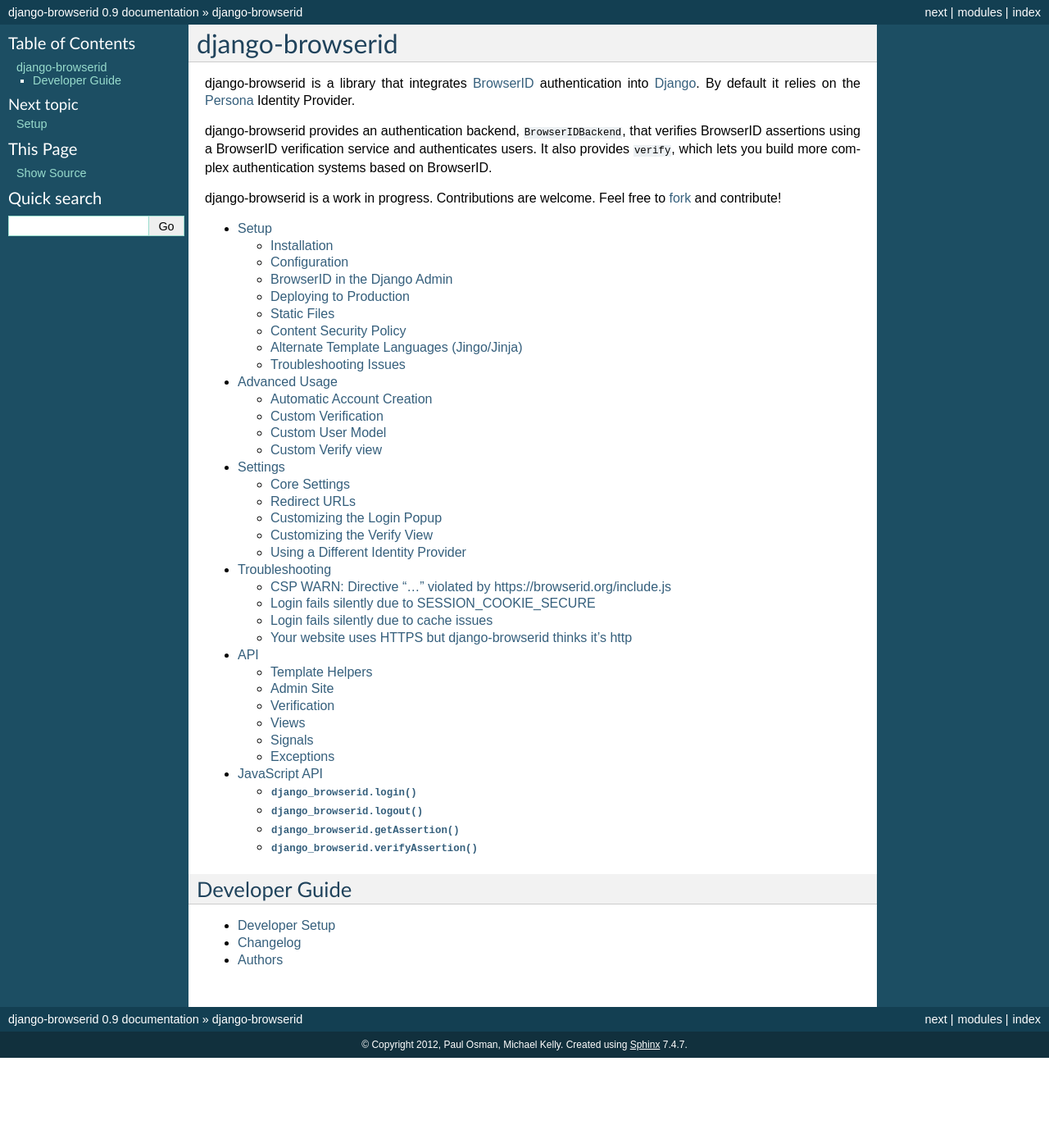
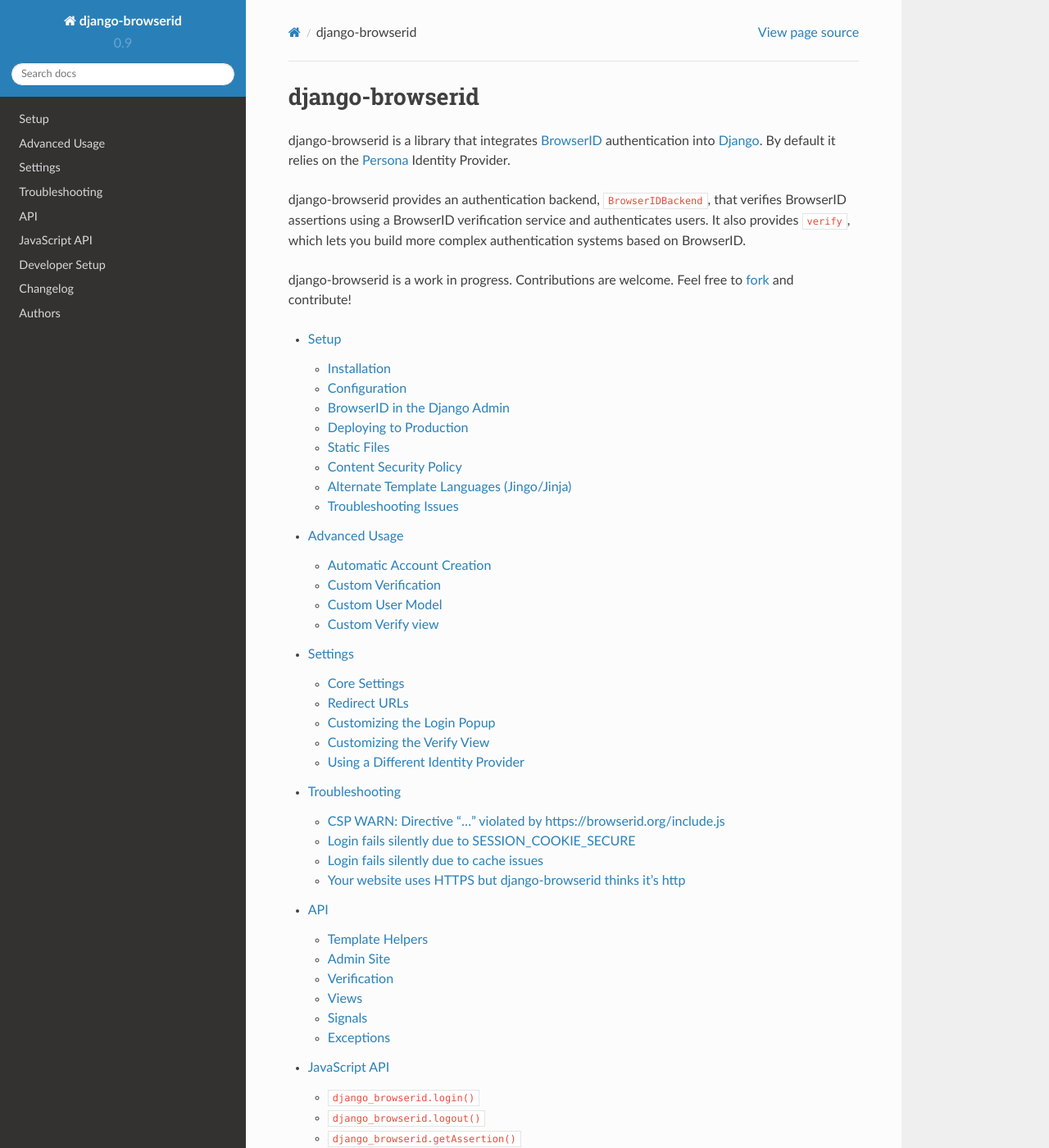
Before and after one commit to mozilla/django-browserid, a Sphinx documentation site: the page built from docs/index.rst, in a window 1280 px wide and 1400 px high. Shown: the whole window at 82% size. Built offline with Sphinx 7.4.7 and the Read the Docs theme 2.0.0, drawn with Linux system fonts in a browser that asks for light colours; some of the changed text lies outside the part shown.

Commit message:
Use ReadTheDocs' custom theme when building docs locally.

```diff
--- a/docs/conf.py
+++ b/docs/conf.py
@@ -10,7 +10,6 @@
 #
 # All configuration values have a default; values that are commented out
 # serve to show the default.
-
 import sys, os
 
 # If extensions (or modules to document with autodoc) are in another directory,
@@ -101,9 +100,19 @@ autodoc_member_order = 'bysource'
 
 # -- Options for HTML output ---------------------------------------------------
 
+# Use ReadTheDocs theme locally, but not when built on RTD itself. RTD
+# will be confused if we specify the custom theme there.
+on_rtd = os.environ.get('READTHEDOCS', None) == 'True'
+if not on_rtd:
+    import sphinx_rtd_theme
+    html_theme = 'sphinx_rtd_theme'
+    html_theme_path = [sphinx_rtd_theme.get_html_theme_path()]
+else:
+    html_theme = 'default'
+
 # The theme to use for HTML and HTML Help pages.  See the documentation for
 # a list of builtin themes.
-html_theme = 'default'
+#html_theme = 'default'
 
 # Theme options are theme-specific and customize the look and feel of a theme
 # further.  For a list of options available for each theme, see the
--- a/requirements.txt
+++ b/requirements.txt
@@ -8,3 +8,4 @@ Django>=1.3
 
 # Documentation
 sphinx>=1.2
+sphinx_rtd_theme
```
